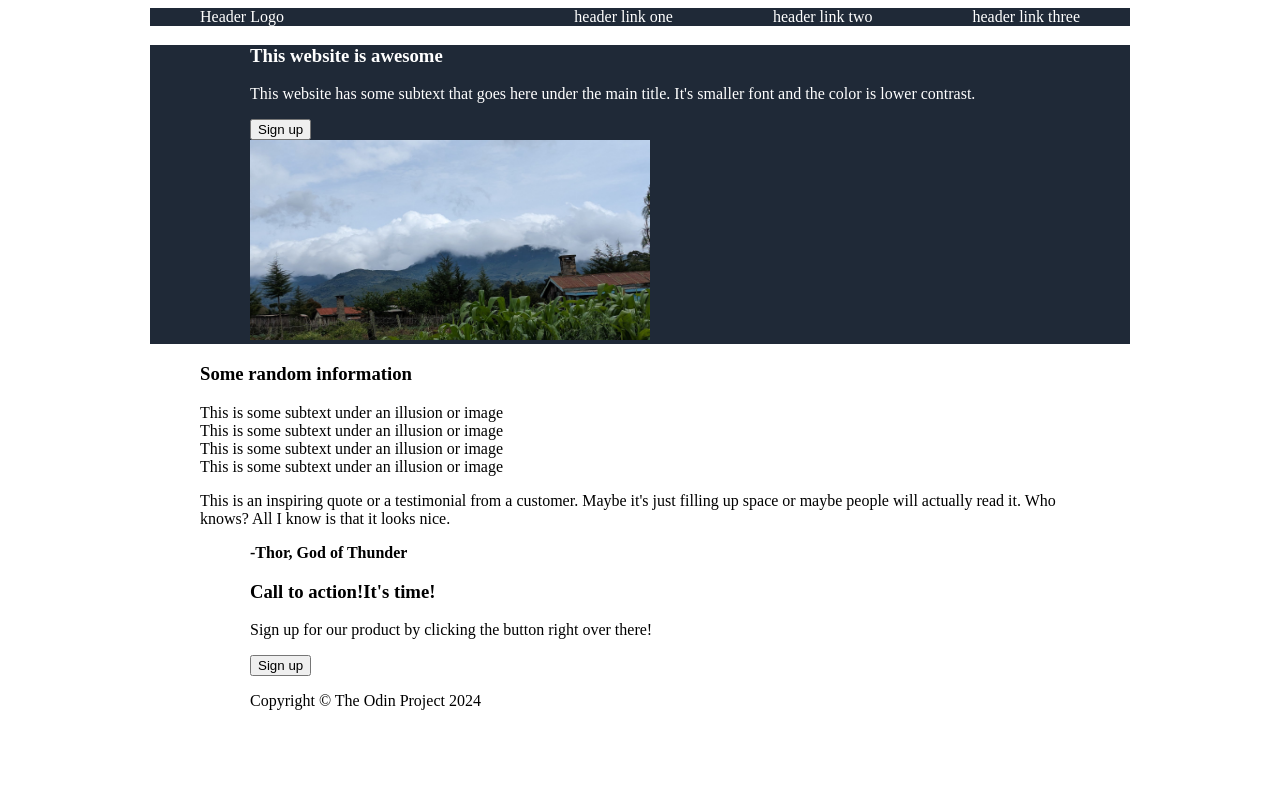
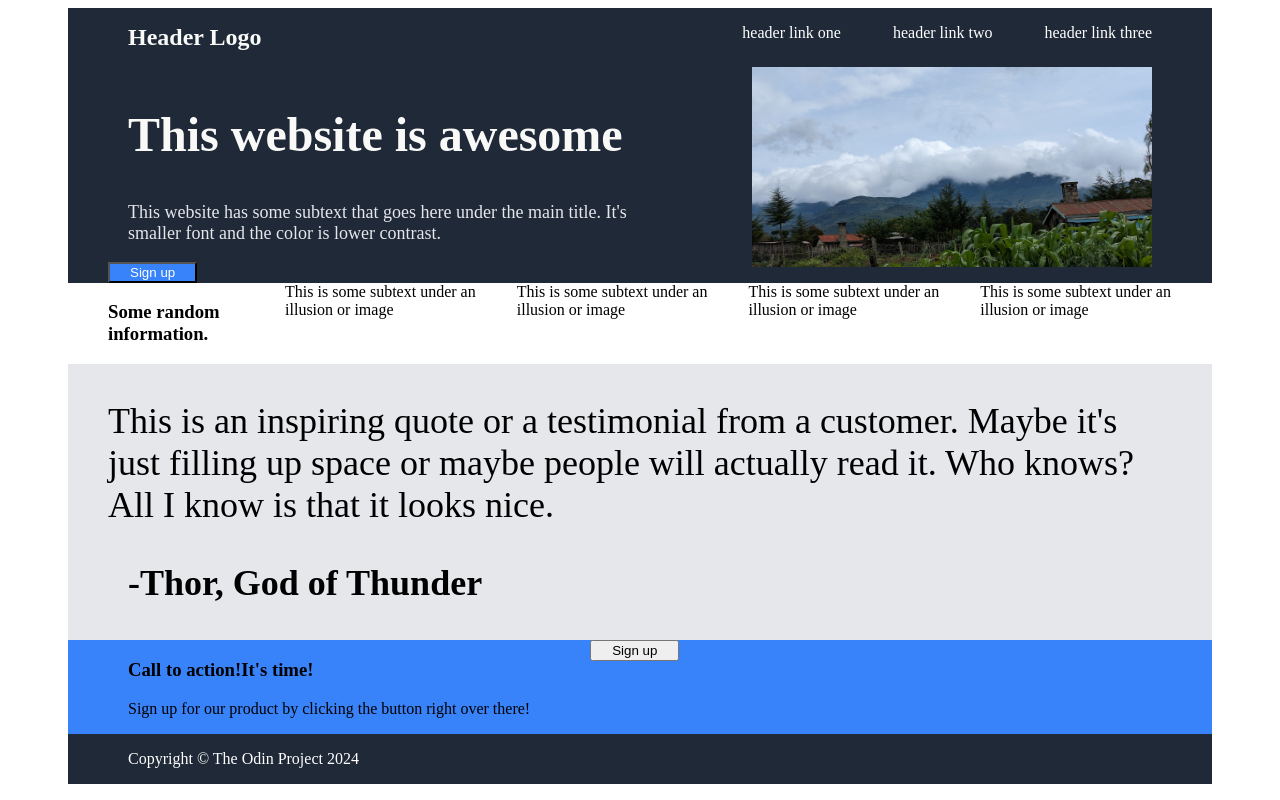
Before and after one commit to sammxuser/foundations_landing_page_project, a plain HTML site: page index.html in a window 1280 px wide. Drawn offline with Linux system fonts and the light colour scheme.

Commit message:
Aligned sections,colors and font size and style

```diff
--- a/index.html
+++ b/index.html
@@ -7,15 +7,18 @@
     <link rel="stylesheet" href="styles.css" />
   </head>
   <body>
-    <div class="navbar">
-      <div class="logo">Header Logo</div>
-      <div class="link1">header link one</div>
-      <div class="link2">header link two</div>
-      <div class="link3">header link three</div>
+    <div class="main">
+      <div class="logo">
+        <ul>
+          <li class="logo">Header Logo</li>
+          <li>header link one</li>
+          <li>header link two</li>
+          <li>header link three</li>
+        </ul>
       </div>
       <div class="header">
         <div class="header-text">
-        <h3>This website is awesome</h3>
+          <h2>This website is awesome</h2>
           <p>
             This website has some subtext that goes here under the main title.
             It's smaller font and the color is lower contrast.
@@ -32,7 +35,7 @@
         </div>
       </div>
       <div class="random">
-      <h3>Some random information</h3>
+        <h3>Some random information.</h3>
         <div class="random-text1">
           This is some subtext under an illusion or image
         </div>
@@ -48,16 +51,18 @@
       </div>
       <div class="quote">
         <p>
-        This is an inspiring quote or a testimonial from a customer. Maybe it's
-        just filling up space or maybe people will actually read it. Who knows?
-        All I know is that it looks nice.
+          This is an inspiring quote or a testimonial from a customer. Maybe
+          it's just filling up space or maybe people will actually read it. Who
+          knows? All I know is that it looks nice.
         </p>
-      <p><b>-Thor, God of Thunder</b></p>
+        <p id="quoter"><b>-Thor, God of Thunder</b></p>
       </div>
       <div class="sign-up">
         <div class="call-to-action">
           <h3>Call to action!It's time!</h3>
-        <p>Sign up for our product by clicking the button right over there!</p>
+          <p>
+            Sign up for our product by clicking the button right over there!
+          </p>
         </div>
         <div class="sign-up-button">
           <button>Sign up</button>
@@ -68,5 +73,6 @@
           <p>Copyright &copy; The Odin Project 2024</p>
         </div>
       </div>
+    </div>
   </body>
 </html>
--- a/styles.css
+++ b/styles.css
@@ -1,20 +1,65 @@
 * {
-  margin-right: 50px;
-  margin-left: 50px;
+  padding-right: 20px;
+  padding-left: 20px;
+}
+.main {
+  display: flex;
+  flex-direction: column;
+}
+.logo {
+  background-color: #1f2937;
+  color: white;
 }
 
-.navbar {
+ul {
   display: flex;
-  background-color: #1f2937;
-  color: white;
-  justify-content: flex-end;
+  list-style: none;
+  gap: 12px;
 }
 
-.logo {
+li.logo {
+  margin-left: 0;
   margin-right: auto;
+  font-size: 24px;
+  color: #f9faf8;
+  font-weight: bold;
 }
-
 .header {
   background-color: #1f2937;
   color: white;
+  display: flex;
 }
+.header h2 {
+  font-size: 48px;
+  font-weight: extra-bold;
+  color: #f9faf8;
+}
+.header p {
+  font-size: 18px;
+  color: #e5e7eb;
+}
+.header button {
+  background-color: #3882fa;
+  color: white;
+}
+.random {
+  background-color: white;
+  display: flex;
+}
+.quote {
+  background-color: #e5e7eb;
+  font-size: 36px;
+  font-weight: light;
+  font-style: italic #1f2937;
+}
+.sign-up {
+  display: flex;
+  background-color: #3882fa;
+}
+.call-to-action {
+}
+.footer {
+  justify-self: flex-end;
+  background-color: #1f2937;
+  color: white;
+}
```
Lines whose indentation alone changed are shown as unchanged.
